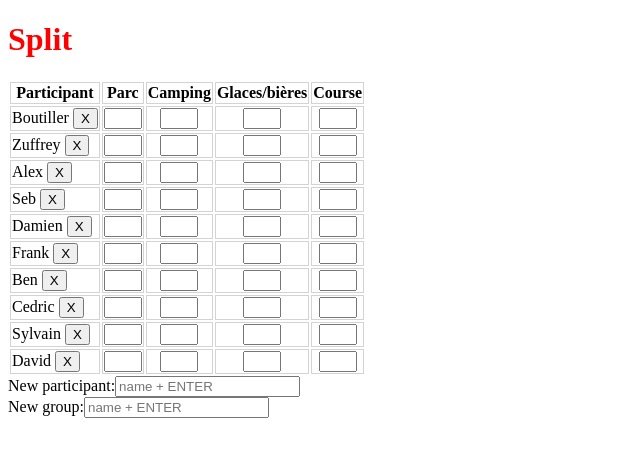
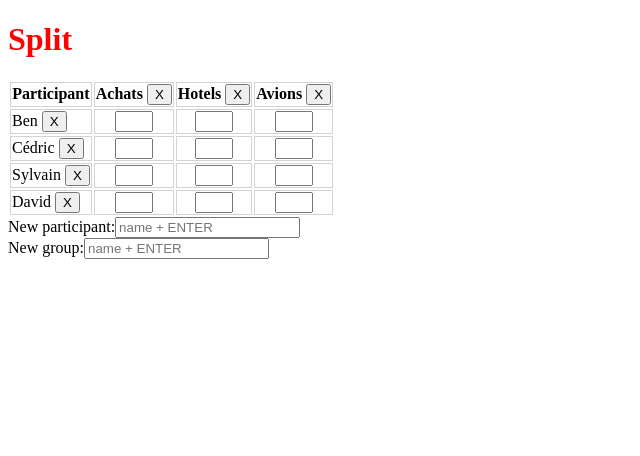
Before and after one commit to jeanmonod/split, a Vue app: page / in a window 1280 px wide. Shown: the top 456 px of the page, without its empty margins (0-640 px from the left). Built offline with nearby package versions, Linux system fonts and the light colour scheme.

Commit message:
Convert participants and groups to objects

```diff
--- a/src/components/Split.vue
+++ b/src/components/Split.vue
@@ -4,10 +4,12 @@
     <table>
       <tr>
         <th>Participant</th>
-        <th v-for="group in $store.state.groups">{{ group }}</th>
+        <th v-for="g in $store.state.groups">
+          {{ g.name }} <button @click="removeGroup(g.id)">X</button>
+        </th>
       </tr>
-      <tr v-for="(p, index) in $store.state.participants">
-        <td>{{ p }} <button @click="removeParticipant(index)">X</button></td>
+      <tr v-for="p in $store.state.participants">
+        <td>{{ p.name }} <button @click="removeParticipant(p.id)">X</button></td>
         <th v-for="g in $store.state.groups">
           <input class="amount" />
         </th>
--- a/src/store.js
+++ b/src/store.js
@@ -6,35 +6,46 @@ Vue.use(Vuex)
 export default new Vuex.Store({
   strict: process.env.NODE_ENV !== 'production',
   state: {
-    participants: ['Boutiller', 'Zuffrey', 'Alex', 'Seb', 'Damien', 'Frank', 'Ben', 'Cedric', 'Sylvain', 'David'],
-    groups: ['Parc','Camping', 'Glaces/bières', 'Course']
+    participants: {
+      1: {id: 1, name: 'Ben'},
+      2: {id: 2, name: 'Cédric'},
+      3: {id: 3, name: 'Sylvain'},
+      4: {id: 4, name: 'David'}
+    },
+    groups: {
+      1: {id: 1, name: 'Achats'},
+      2: {id: 2, name: 'Hotels'},
+      3: {id: 3, name: 'Avions'}
+    }
   },
   mutations: {
     addParticipant (state, name) {
-      state.participants.push(name);
+      const newId = Math.max(...Object.keys(state.participants)) + 1;
+      state.participants[newId] = {id: newId, name: name};
     },
-    removeParticipant(state, position) {
-      state.participants.splice(position, 1);
+    removeParticipant(state, id) {
+      Vue.delete(state.participants, id);
     },
     addGroup (state, name) {
-      state.groups.push(name);
+      const newId = Math.max(...Object.keys(state.groups)) + 1;
+      state.groups[newId] = {id: newId, name: name};
     },
-    removeGroup(state, position) {
-      state.group.splice(position, 1);
+    removeGroup(state, id) {
+      Vue.delete(state.groups, id);
     }
   },
   actions: {
     addParticipant(context, name) {
       context.commit('addParticipant', name);
     },
-    removeParticipant(context, position) {
-      context.commit('removeParticipant', position);
+    removeParticipant(context, id) {
+      context.commit('removeParticipant', id);
     },
     addGroup(context, name) {
         context.commit('addGroup', name);
     },
-    removeGroup(context, position) {
-        context.commit('removeGroup', position);
+    removeGroup(context, id) {
+        context.commit('removeGroup', id);
     }
   }
 })
```
